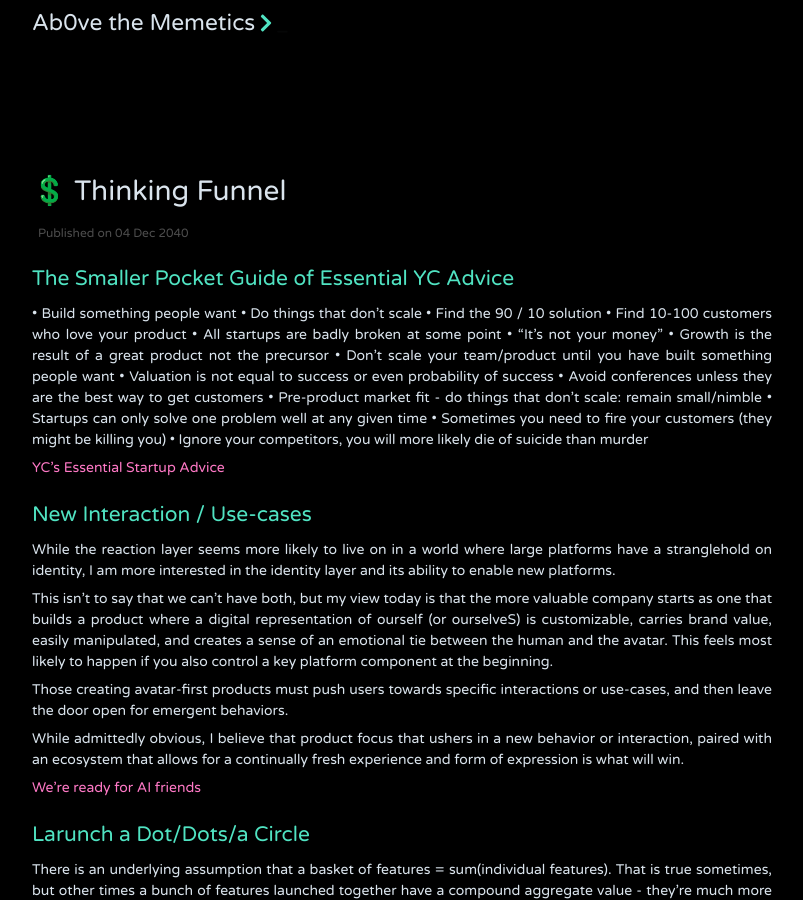
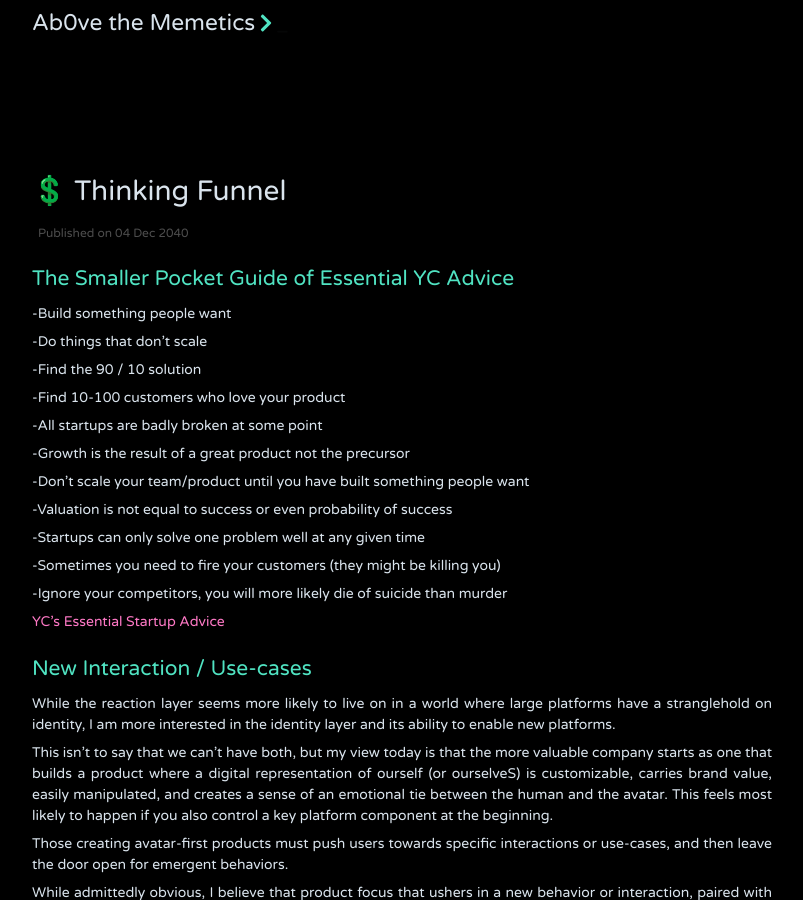
Before and after one commit to jithendrabsy/thoughts, a Jekyll site: the page built from _posts/2040-12-04-thinking.md, in a window 1280 px wide and 900 px high. Shown: the whole window, without its empty margins (238-1041 px from the left). Built offline with Jekyll 4.4.1, drawn with Linux system fonts in a browser that asks for light colours; nearby versions of some CDN libraries.

Commit message:
Update T

```diff
--- a/_posts/2040-12-04-thinking.md
+++ b/_posts/2040-12-04-thinking.md
@@ -7,20 +7,27 @@
 
 ## The Smaller Pocket Guide of Essential YC Advice
 
-• Build something people want
-• Do things that don't scale
-• Find the 90 / 10 solution
-• Find 10-100 customers who love your product
-• All startups are badly broken at some point
-• "It’s not your money"
-• Growth is the result of a great product not the precursor
-• Don’t scale your team/product until you have built something people want
-• Valuation is not equal to success or even probability of success
-• Avoid conferences unless they are the best way to get customers
-• Pre-product market fit - do things that don’t scale: remain small/nimble
-• Startups can only solve one problem well at any given time
-• Sometimes you need to fire your customers (they might be killing you)
-• Ignore your competitors, you will more likely die of suicide than murder
+-Build something people want
+
+-Do things that don't scale
+
+-Find the 90 / 10 solution
+
+-Find 10-100 customers who love your product
+
+-All startups are badly broken at some point
+
+-Growth is the result of a great product not the precursor
+
+-Don’t scale your team/product until you have built something people want
+
+-Valuation is not equal to success or even probability of success
+
+-Startups can only solve one problem well at any given time
+
+-Sometimes you need to fire your customers (they might be killing you)
+
+-Ignore your competitors, you will more likely die of suicide than murder
 
 [YC’s Essential Startup Advice](https://www.ycombinator.com/library/4D-yc-s-essential-startup-advice)
 
```
